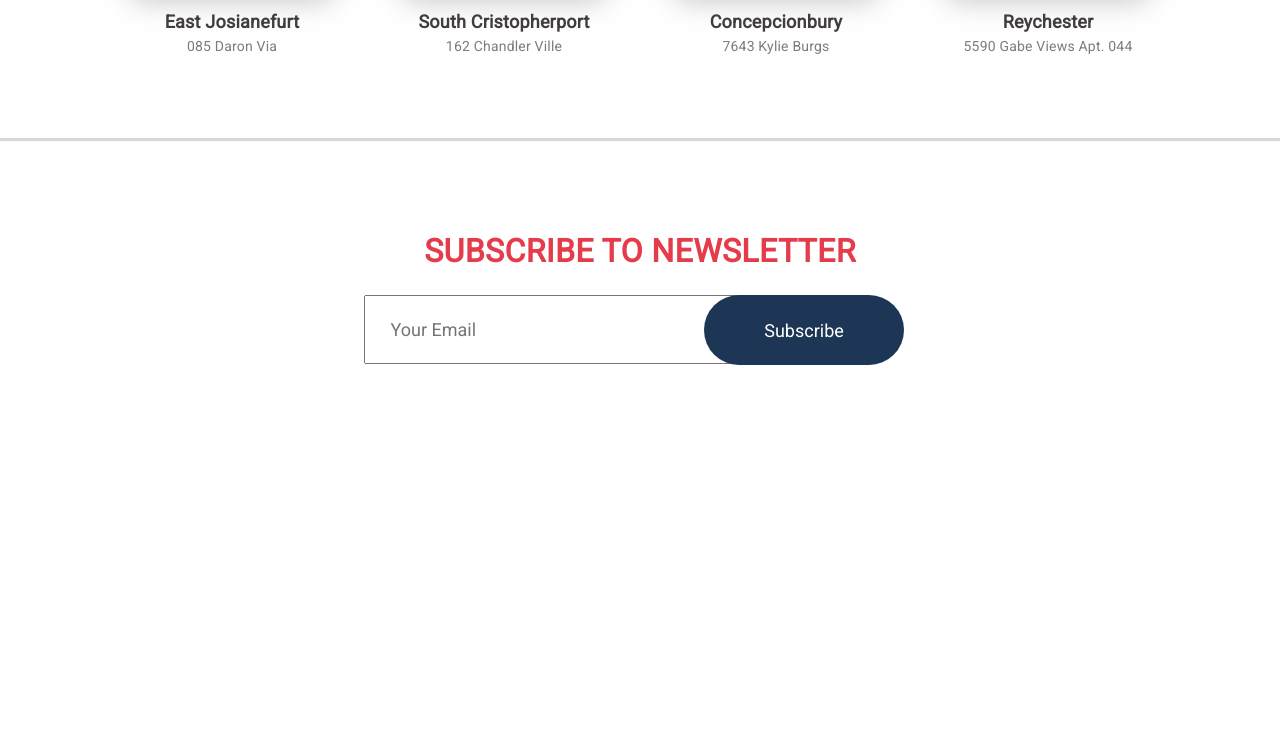
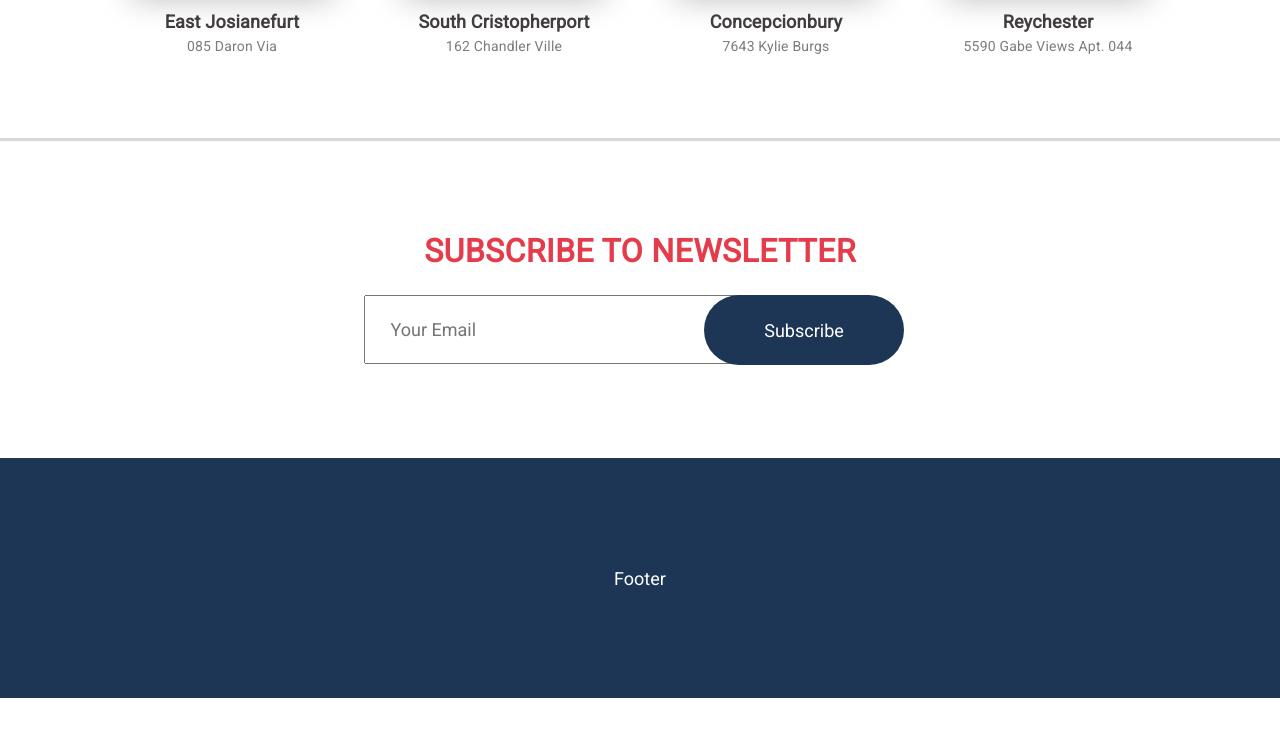
Before and after one commit to halo123u/apreacttest, a React (Create React App) app: page / in a window 1280 px wide. Shown: the part 1925-2662 px from the top of the page. After the commit the page ends 2623 px from the top, so only its background shows below. Built offline with nearby package versions, Linux system fonts and the light colour scheme.

Commit message:
add footer

```diff
--- a/src/App.js
+++ b/src/App.js
@@ -87,6 +87,10 @@ class App extends Component {
           </form>
         </div>
 
+        <div className="footer">
+            Footer
+        </div>
+
       </div>
     );
   }
--- a/src/index.css
+++ b/src/index.css
@@ -88,9 +88,6 @@ caption{
   font-weight: bold;
   letter-spacing: 0.6px;
   font-size: 20px;;
-}
-body{
-  height: 3000px;
 }
 
 .subBanner {
@@ -222,3 +219,14 @@ body{
   font-size: 18px;
   padding-left: 20px;
 }
+
+.footer{
+  display: flex;
+  justify-content: center;
+  align-items: center;
+  font-family: 'Roboto', sans-serif;
+  font-size: 18px;
+  color : #ffffff;
+  background-color: #1e3656;
+  height: 30vh;
+}
```
